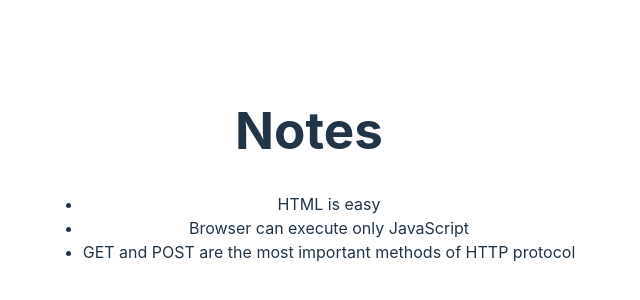
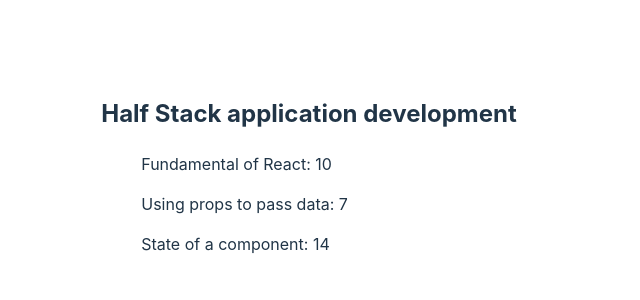
Before and after one commit to Azicojan/fullstackopen-react-app, a React (Vite) app: page / in a window 1280 px wide. Shown: the part 226-526 px from the top of the page, without its empty margins (331-971 px from the left). Built offline with nearby package versions, Linux system fonts and the light colour scheme.

Commit message:
finished exercise#2.1

```diff
--- a/src/App.jsx
+++ b/src/App.jsx
@@ -1,22 +1,90 @@
+
+//exercise 2.1
+
 import './App.css'
-import Note from './components/Note'
 
+const Course = (props) => {
 
-
-const App = ({notes}) => {
-
+  const {course} = props
 
   return (
-    <div>
-      <h1>Notes</h1>
-      <ul>
-        {notes.map(note =>
-        <Note key={note.id} note={note}/>
-        )}
-      </ul>
-    </div>
+  <div>
+    <Header course={course} />
+    <Content course={course} />
+  </div>
   )
 
 }
 
+const Header = (props) => {
+  //console.log(props)
+  const {course} = props
+
+  return (
+    <div>
+      <h2>{course.name}</h2>
+    </div>
+  )
+}
+
+const Content = (props) => {
+
+  const {course} = props
+
+  return (
+    <div>
+      <Part  course={course}/>
+    </div>
+  )
+}
+
+const Part = (props) => {
+
+  const {course} = props
+
+
+  return (
+     <ul style={{listStyleType:'none',textAlign:'left'}} >
+      {course.parts.map((part)=><li key={part.id}><p>{part.name}: {part.exercises}</p></li>)}
+    </ul>
+  )
+}
+
+
+
+
+const App = () => {
+
+  const course = {
+    id:1,
+    name: 'Half Stack application development',
+    parts: [
+      {
+        name: 'Fundamental of React',
+        exercises:10,
+        id:1
+      },
+      {
+        name:'Using props to pass data',
+        exercises:7,
+        id:2
+      },
+      {
+        name: 'State of a component',
+        exercises: 14,
+        id: 3
+      },
+      /*{
+        name: 'High-Order functions',
+        exercises: 9,
+        id:4
+      }*/
+    ]
+  }
+
+  return <Course course={course} />
+
+
+}
+
 export default App
--- a/src/main.jsx
+++ b/src/main.jsx
@@ -3,27 +3,11 @@ import ReactDOM from 'react-dom/client'
 import App from './App.jsx'
 import './index.css'
 
-const notes = [
-  {
-    id:1,
-    content:'HTML is easy',
-    important: true
-  },
-  {
-    id:2,
-    content: 'Browser can execute only JavaScript',
-    important: false
-  },
-  {
-    id:3,
-    content: 'GET and POST are the most important methods of HTTP protocol',
-    important: true
-  }
-]
+
 
 
   ReactDOM.createRoot(document.getElementById('root')).render(
     <React.StrictMode>
-      <App notes={notes}/>
+      <App />
     </React.StrictMode>,
   )
```
